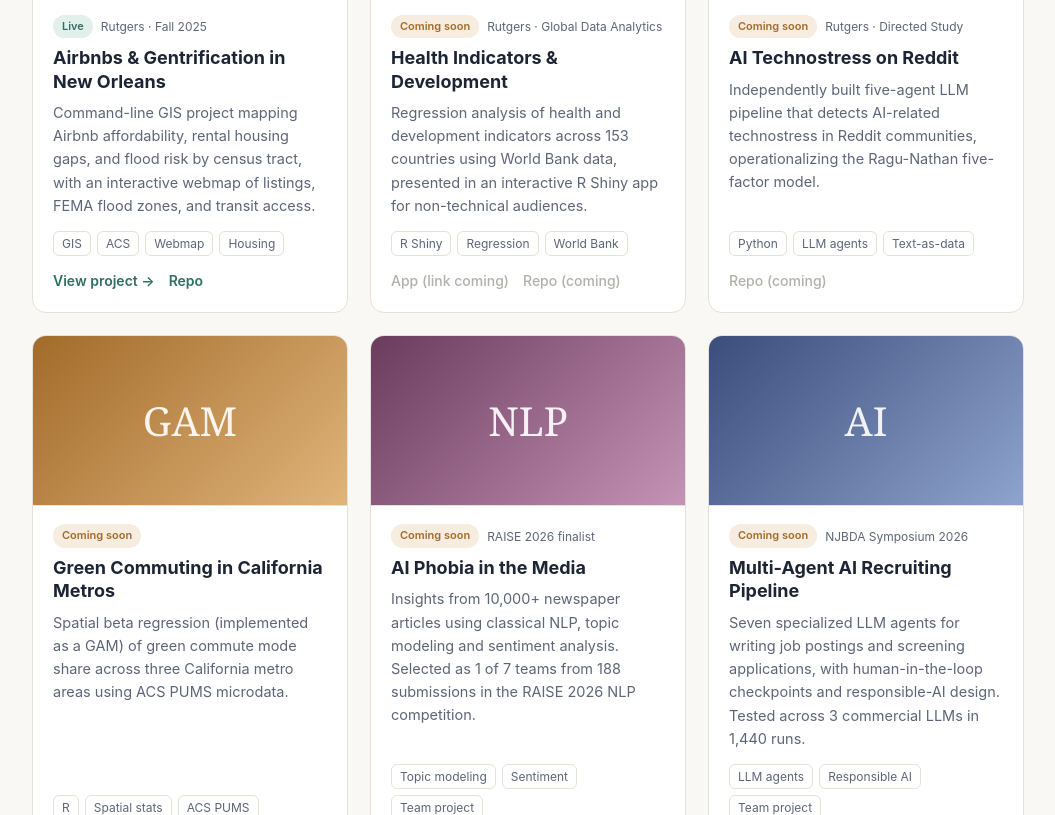
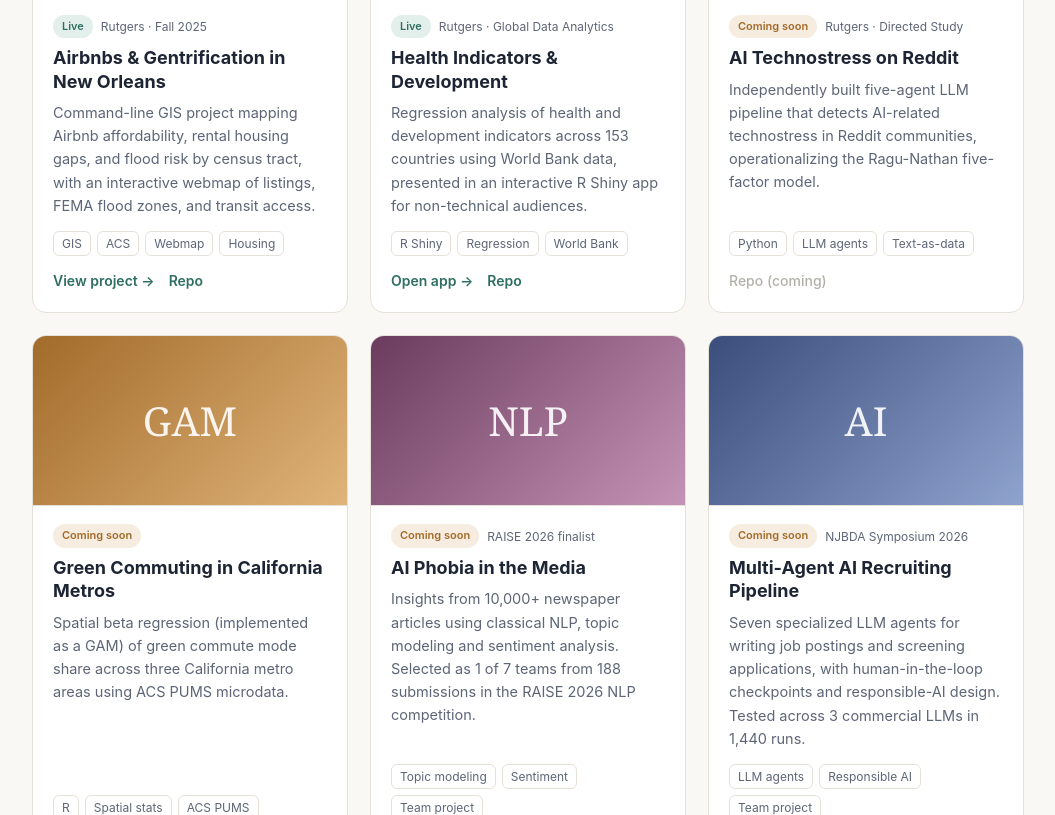
Before and after one commit to sinamayer/sinamayer.github.io, a plain HTML site: page index.html in a window 1280 px wide. Shown: the part 896-1711 px from the top of the page, without its empty margins (112-1167 px from the left). Drawn offline with Linux system fonts and the light colour scheme.

Commit message:
Add files via upload

```diff
--- a/index.html
+++ b/index.html
@@ -95,7 +95,7 @@
     <div class="links">
       <a class="btn primary" href="https://github.com/sinamayer">GitHub</a>
       <!-- Replace the # with your real links, or delete the lines you don't need -->
-      <a class="btn" href="www.linkedin.com/in/sina-marie-mayer-5a8b71379">LinkedIn</a>
+      <a class="btn" href="#">LinkedIn</a>
       <a class="btn" href="cv.pdf">CV (PDF)</a>
       <a class="btn" href="mailto:sinamayer30@gmail.com">Email</a>
     </div>
@@ -130,13 +130,13 @@
       <article class="card">
         <div class="thumb placeholder t1">R</div>
         <div class="body">
-          <div class="meta"><span class="badge soon">Coming soon</span><span class="where">Rutgers · Global Data Analytics</span></div>
+          <div class="meta"><span class="badge">Live</span><span class="where">Rutgers · Global Data Analytics</span></div>
           <h3>Health Indicators &amp; Development</h3>
           <p>Regression analysis of health and development indicators across 153 countries using World Bank data, presented in an interactive R Shiny app for non-technical audiences.</p>
           <div class="tags"><span class="tag">R Shiny</span><span class="tag">Regression</span><span class="tag">World Bank</span></div>
           <div class="card-links">
-            <span class="off">App (link coming)</span>
-            <span class="off">Repo (coming)</span>
+            <a href="https://sinamayer.shinyapps.io/infant-mortality-explorer/">Open app →</a>
+            <a href="https://github.com/sinamayer/infant-mortality-explorer">Repo</a>
           </div>
         </div>
       </article>
```
